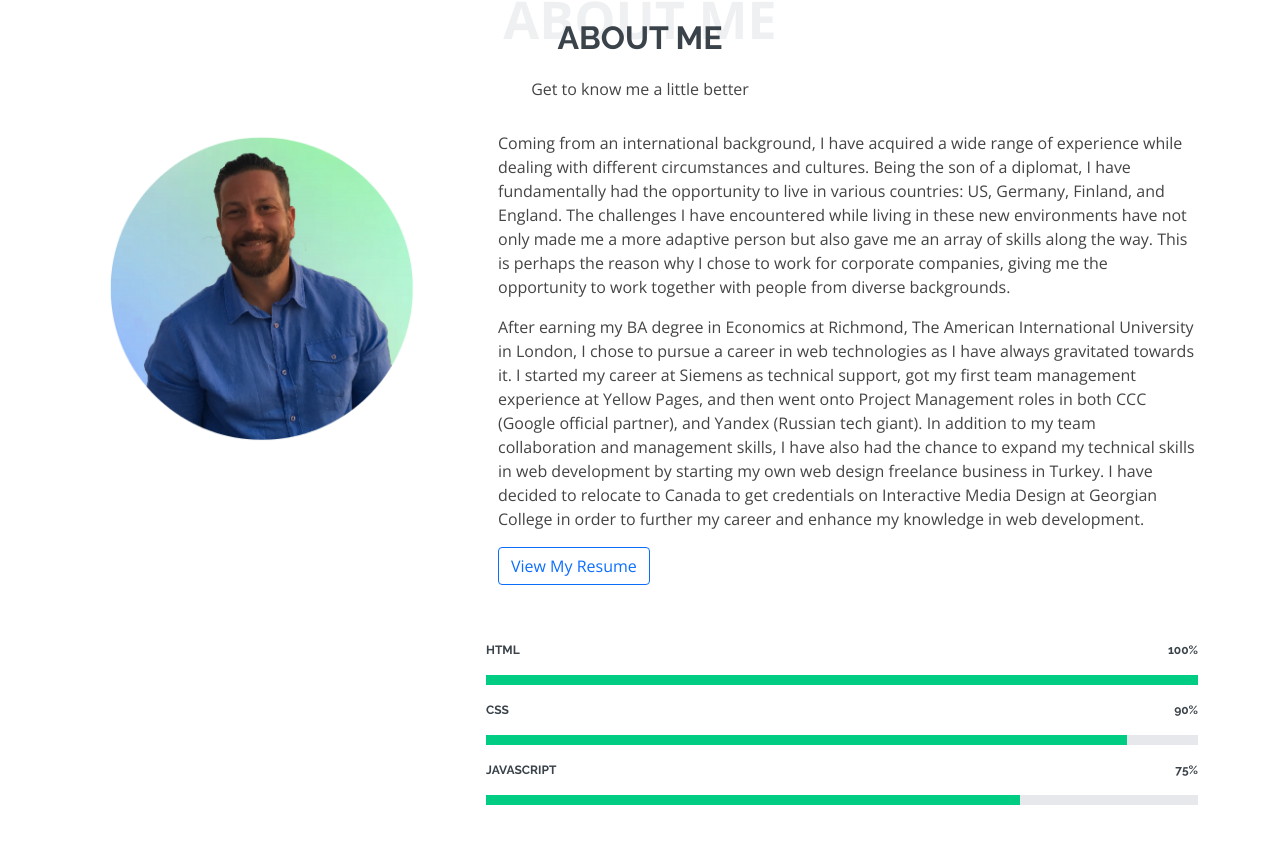
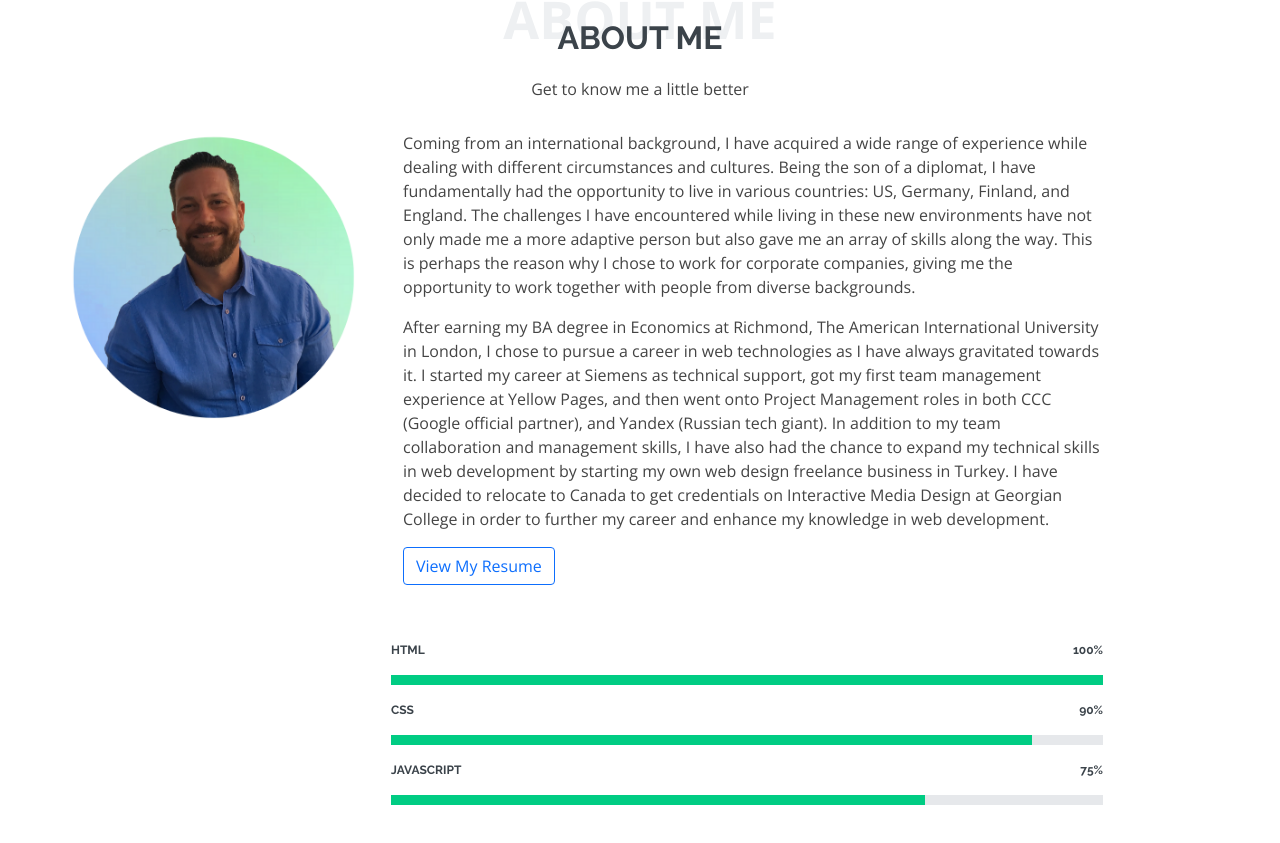
Before and after one commit to burakakcal/portfolio3, a plain HTML site: page index.html in a window 1280 px wide. Shown: the part 871-1714 px from the top of the page. Drawn offline with nearby package versions, Linux system fonts and the light colour scheme; files whose address does not match are found by name.

Commit message:
Update index.html

```diff
--- a/index.html
+++ b/index.html
@@ -75,7 +75,7 @@
         </div>
 
         <div class="row">
-          <div class="image col-lg-4 d-flex align-items-stretch justify-content-center justify-content-lg-start"></div>
+          <div class="image col-lg-3 d-flex align-items-stretch justify-content-center justify-content-lg-start"></div>
           <div class="col-lg-8 d-flex flex-column align-items-stretch">
             <div class="content ps-lg-4 d-flex flex-column justify-content-center">
               <div class="row">
```
